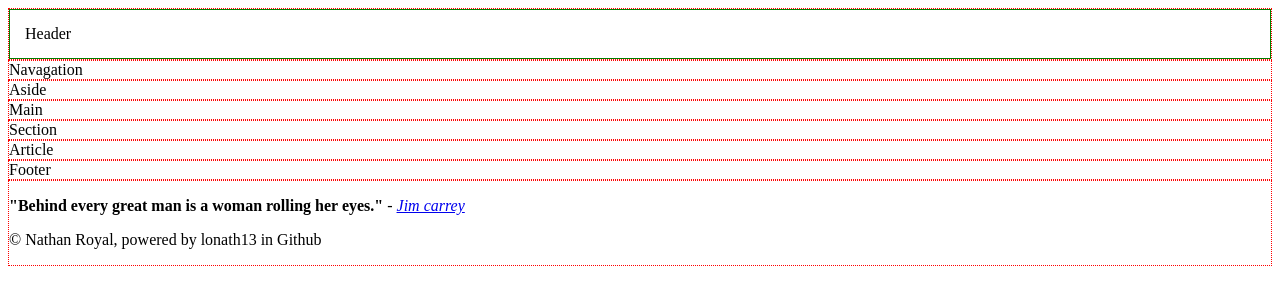
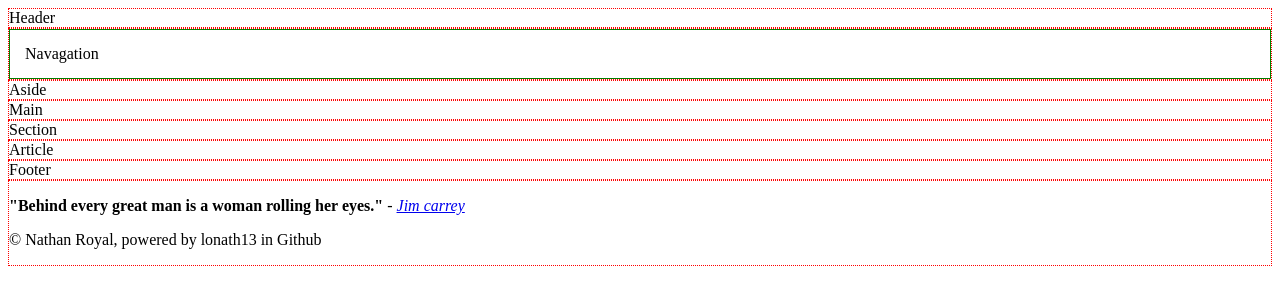
Before and after one commit to lonath13/learning-html, a plain HTML site: page childpages/Flexbox.html in a window 1280 px wide. Drawn offline with Linux system fonts and the light colour scheme.

Commit message:
Update Flexbox.html

```diff
--- a/childpages/Flexbox.html
+++ b/childpages/Flexbox.html
@@ -25,7 +25,7 @@
 
         <style>
              div {border: thin dotted red;}
-            header {border: 1px  solid green;
+            .header {border: 1px  solid green;
                 padding: 15px;
             }
 
```
